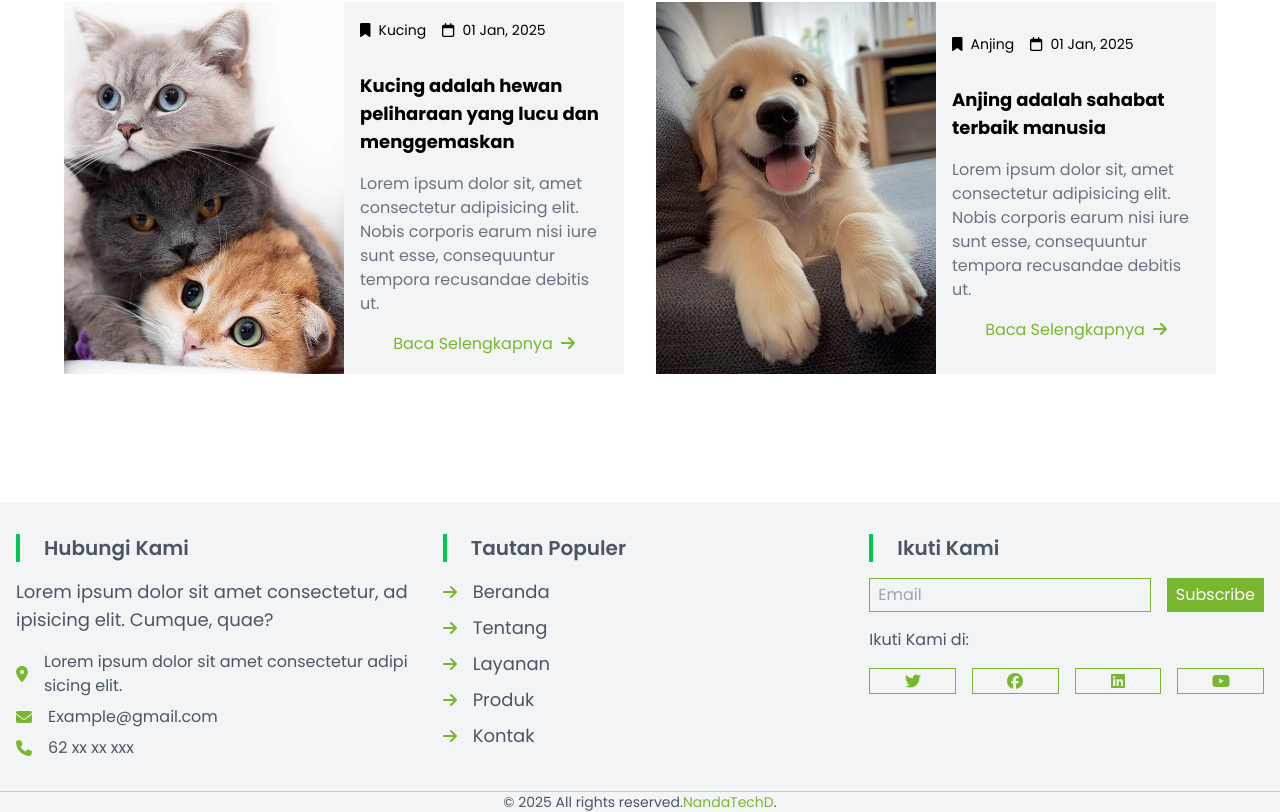
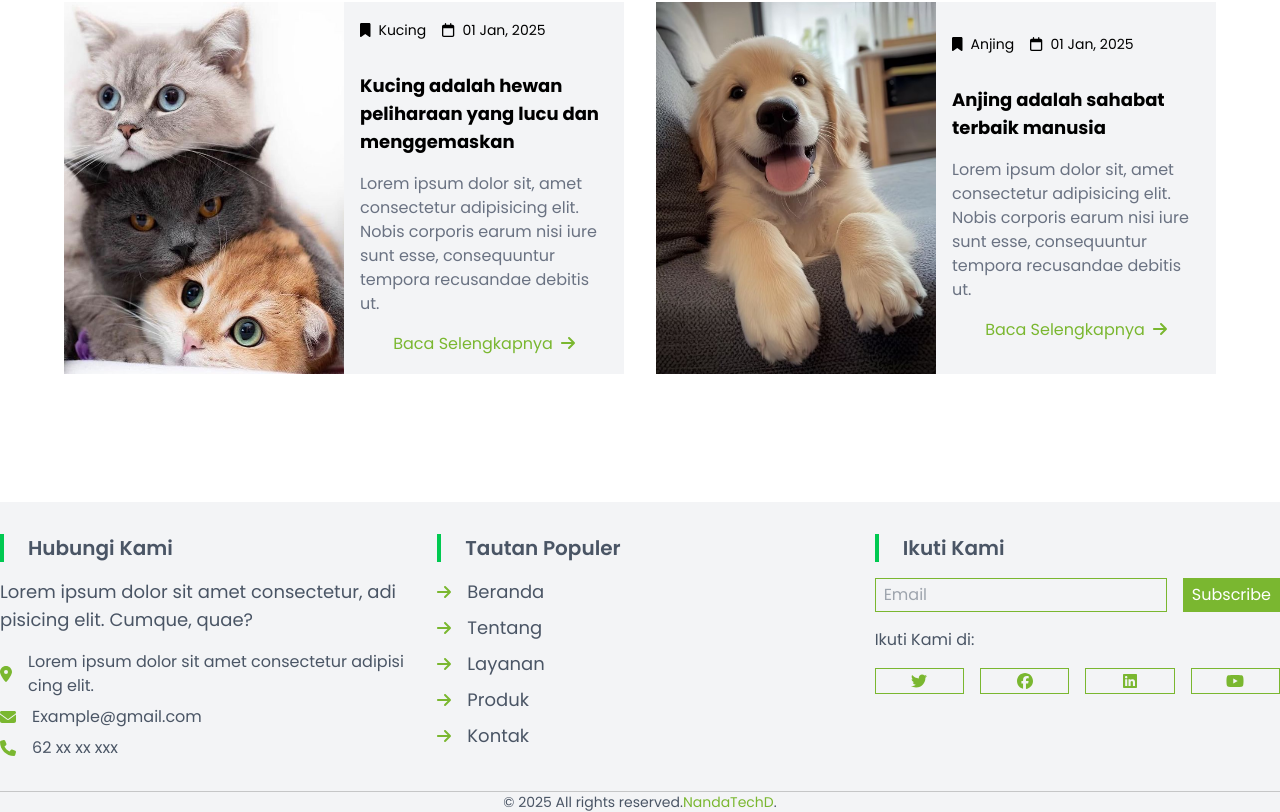
Before and after one commit to nandhastr/website-petshop, a React (Vite) app: page / in a window 1280 px wide. Shown: the part 5987-6799 px from the top of the page. Built offline with nearby package versions, Linux system fonts and the light colour scheme.

Commit message:
fix grid on footer section

```diff
--- a/src/components/layouts/Footer/index.jsx
+++ b/src/components/layouts/Footer/index.jsx
@@ -17,8 +17,8 @@
     ];
     return (
         <>
-            <footer className="bg-gray-100 text-gray-600">
-                <div className="container mx-auto grid grid-cols-1 md:grid-cols-3 gap-8 py-8 px-4">
+            <footer className="bg-gray-100 text-gray-600 ">
+                <div className="container mx-auto grid grid-cols-1 md:grid-cols-3 gap-8 py-8 px-6 lg:px-0">
                     <div className="flex flex-col gap-4 ">
                         <Title title="" subtitle="Hubungi Kami" className={"font-bold text-md md:text-xl"} />
                         <div className="flex">
```
